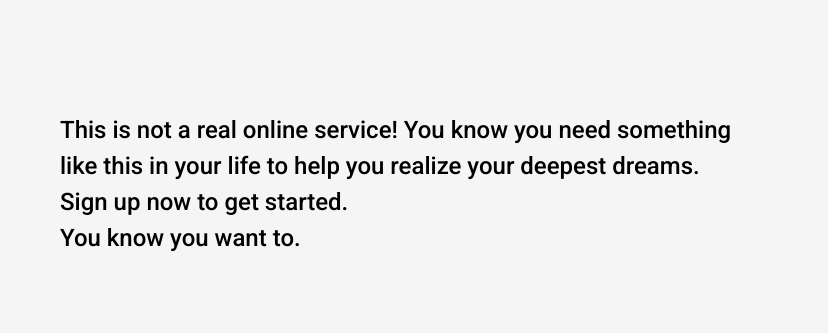
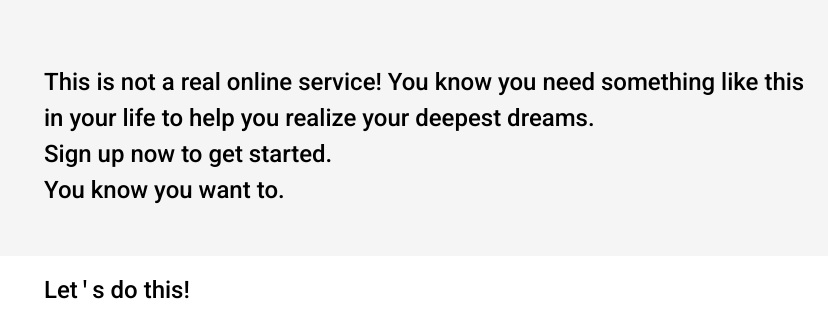
Before and after one commit to TheOdinProjectHomework/sign-up-form, a plain HTML site: page index.html in a window 1280 px wide. Shown: the top 333 px of the page, 452-1280 px from the left. Drawn offline with Linux system fonts and the light colour scheme; a web font is replaced by a local one.

Commit message:
removed top padding on form section

```diff
--- a/styles.css
+++ b/styles.css
@@ -55,11 +55,10 @@ main {
 .form-section {
     background-color: whitesmoke;
     width: 65%;
-    padding-top: 3rem;
 }
 
 .heading-div {
-    padding: 4rem;
+    padding: 4rem 0 2rem 3rem;
     font-weight: 500;
     font-size: 1.5rem;
 }
```
